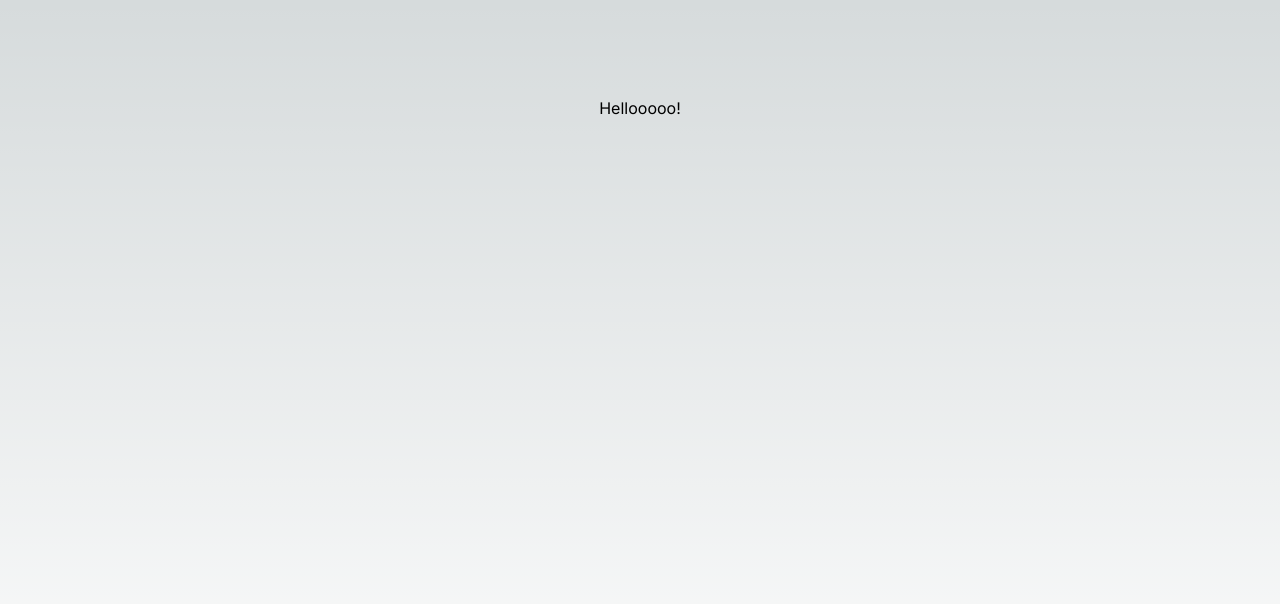
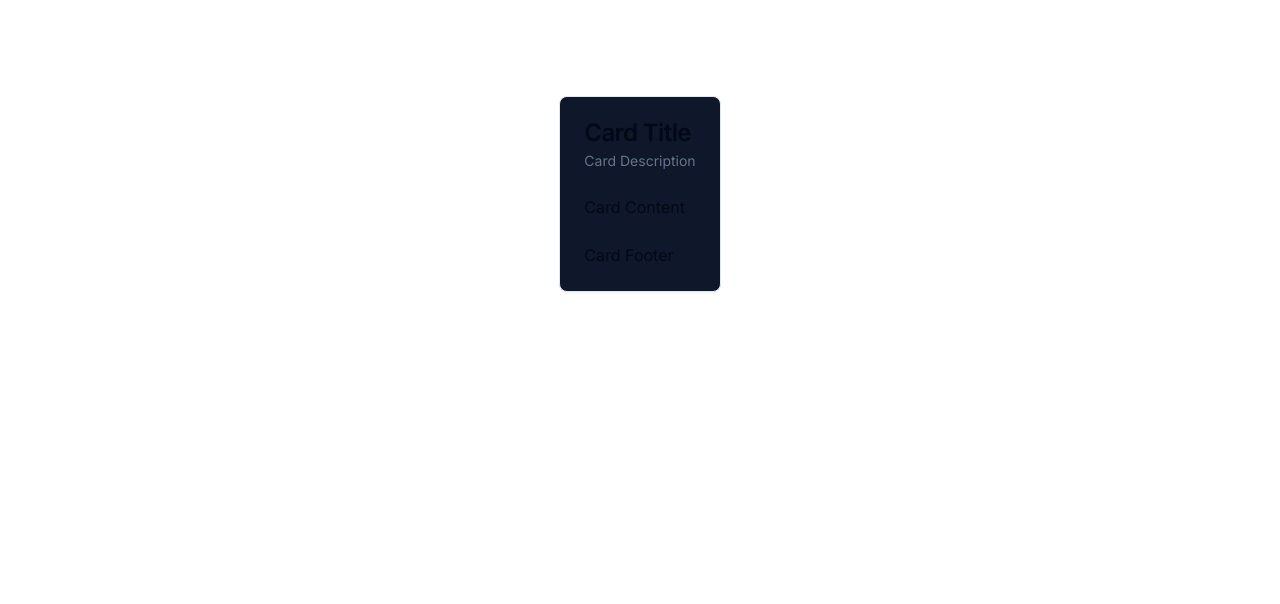
Before and after one commit to rowansean/pocket-advisor, a Next.js app: page / in a window 1280 px wide. Shown: the top 604 px of the page. Built offline with nearby package versions, Linux system fonts and the light colour scheme.

Commit message:
Installed shadcn

```diff
--- a/src/app/globals.css
+++ b/src/app/globals.css
@@ -2,32 +2,75 @@
 @tailwind components;
 @tailwind utilities;
 
-:root {
-  --foreground-rgb: 0, 0, 0;
-  --background-start-rgb: 214, 219, 220;
-  --background-end-rgb: 255, 255, 255;
-}
+@layer base {
+  :root {
+    --background: 0 0% 100%;
+    --foreground: 222.2 84% 4.9%;
 
-@media (prefers-color-scheme: dark) {
-  :root {
-    --foreground-rgb: 255, 255, 255;
-    --background-start-rgb: 0, 0, 0;
-    --background-end-rgb: 0, 0, 0;
+    --card: 0 0% 100%;
+    --card-foreground: 222.2 84% 4.9%;
+
+    --popover: 0 0% 100%;
+    --popover-foreground: 222.2 84% 4.9%;
+
+    --primary: 222.2 47.4% 11.2%;
+    --primary-foreground: 210 40% 98%;
+
+    --secondary: 210 40% 96.1%;
+    --secondary-foreground: 222.2 47.4% 11.2%;
+
+    --muted: 210 40% 96.1%;
+    --muted-foreground: 215.4 16.3% 46.9%;
+
+    --accent: 210 40% 96.1%;
+    --accent-foreground: 222.2 47.4% 11.2%;
+
+    --destructive: 0 84.2% 60.2%;
+    --destructive-foreground: 210 40% 98%;
+
+    --border: 214.3 31.8% 91.4%;
+    --input: 214.3 31.8% 91.4%;
+    --ring: 222.2 84% 4.9%;
+
+    --radius: 0.5rem;
+  }
+
+  .dark {
+    --background: 222.2 84% 4.9%;
+    --foreground: 210 40% 98%;
+
+    --card: 222.2 84% 4.9%;
+    --card-foreground: 210 40% 98%;
+
+    --popover: 222.2 84% 4.9%;
+    --popover-foreground: 210 40% 98%;
+
+    --primary: 210 40% 98%;
+    --primary-foreground: 222.2 47.4% 11.2%;
+
+    --secondary: 217.2 32.6% 17.5%;
+    --secondary-foreground: 210 40% 98%;
+
+    --muted: 217.2 32.6% 17.5%;
+    --muted-foreground: 215 20.2% 65.1%;
+
+    --accent: 217.2 32.6% 17.5%;
+    --accent-foreground: 210 40% 98%;
+
+    --destructive: 0 62.8% 30.6%;
+    --destructive-foreground: 210 40% 98%;
+
+    --border: 217.2 32.6% 17.5%;
+    --input: 217.2 32.6% 17.5%;
+    --ring: 212.7 26.8% 83.9%;
   }
 }
 
-body {
-  color: rgb(var(--foreground-rgb));
-  background: linear-gradient(
-      to bottom,
-      transparent,
-      rgb(var(--background-end-rgb))
-    )
-    rgb(var(--background-start-rgb));
-}
-
-@layer utilities {
-  .text-balance {
-    text-wrap: balance;
+@layer base {
+  * {
+    @apply border-border;
+  }
+  body {
+    @apply bg-background text-foreground;
   }
 }
--- a/src/app/page.js
+++ b/src/app/page.js
@@ -1,9 +1,30 @@
 import Image from "next/image";
+import Head from 'next/head';
+import {
+  Card,
+  CardContent,
+  CardDescription,
+  CardFooter,
+  CardHeader,
+  CardTitle,
+} from "@/components/ui/card";
+
 
 export default function Home() {
   return (
     <main className="flex min-h-screen flex-col items-center justify-between p-24">
-      Hellooooo!
+      <Card className="bg-primary">
+        <CardHeader>
+          <CardTitle>Card Title</CardTitle>
+          <CardDescription>Card Description</CardDescription>
+        </CardHeader>
+        <CardContent>
+          <p>Card Content</p>
+        </CardContent>
+        <CardFooter>
+          <p>Card Footer</p>
+        </CardFooter>
+      </Card>
     </main>
   );
 }
--- /dev/null
+++ b/src/components/ui/card.jsx
@@ -0,0 +1,50 @@
+import * as React from "react"
+
+import { cn } from "@/lib/utils"
+
+const Card = React.forwardRef(({ className, ...props }, ref) => (
+  <div
+    ref={ref}
+    className={cn("rounded-lg border bg-card text-card-foreground shadow-sm", className)}
+    {...props} />
+))
+Card.displayName = "Card"
+
+const CardHeader = React.forwardRef(({ className, ...props }, ref) => (
+  <div
+    ref={ref}
+    className={cn("flex flex-col space-y-1.5 p-6", className)}
+    {...props} />
+))
+CardHeader.displayName = "CardHeader"
+
+const CardTitle = React.forwardRef(({ className, ...props }, ref) => (
+  <h3
+    ref={ref}
+    className={cn("text-2xl font-semibold leading-none tracking-tight", className)}
+    {...props} />
+))
+CardTitle.displayName = "CardTitle"
+
+const CardDescription = React.forwardRef(({ className, ...props }, ref) => (
+  <p
+    ref={ref}
+    className={cn("text-sm text-muted-foreground", className)}
+    {...props} />
+))
+CardDescription.displayName = "CardDescription"
+
+const CardContent = React.forwardRef(({ className, ...props }, ref) => (
+  <div ref={ref} className={cn("p-6 pt-0", className)} {...props} />
+))
+CardContent.displayName = "CardContent"
+
+const CardFooter = React.forwardRef(({ className, ...props }, ref) => (
+  <div
+    ref={ref}
+    className={cn("flex items-center p-6 pt-0", className)}
+    {...props} />
+))
+CardFooter.displayName = "CardFooter"
+
+export { Card, CardHeader, CardFooter, CardTitle, CardDescription, CardContent }
--- /dev/null
+++ b/src/lib/utils.js
@@ -0,0 +1,6 @@
+import { clsx } from "clsx"
+import { twMerge } from "tailwind-merge"
+
+export function cn(...inputs) {
+  return twMerge(clsx(inputs))
+}
--- a/tailwind.config.js
+++ b/tailwind.config.js
@@ -1,18 +1,77 @@
 /** @type {import('tailwindcss').Config} */
 module.exports = {
+  darkMode: ["class"],
   content: [
-    "./src/pages/**/*.{js,ts,jsx,tsx,mdx}",
-    "./src/components/**/*.{js,ts,jsx,tsx,mdx}",
-    "./src/app/**/*.{js,ts,jsx,tsx,mdx}",
+    './pages/**/*.{js,jsx}',
+    './components/**/*.{js,jsx}',
+    './app/**/*.{js,jsx}',
+    './src/**/*.{js,jsx}',
   ],
+  prefix: "",
   theme: {
+    container: {
+      center: true,
+      padding: "2rem",
+      screens: {
+        "2xl": "1400px",
+      },
+    },
     extend: {
-      backgroundImage: {
-        "gradient-radial": "radial-gradient(var(--tw-gradient-stops))",
-        "gradient-conic":
-          "conic-gradient(from 180deg at 50% 50%, var(--tw-gradient-stops))",
+      colors: {
+        border: "hsl(var(--border))",
+        input: "hsl(var(--input))",
+        ring: "hsl(var(--ring))",
+        background: "hsl(var(--background))",
+        foreground: "hsl(var(--foreground))",
+        primary: {
+          DEFAULT: "hsl(var(--primary))",
+          foreground: "hsl(var(--primary-foreground))",
+        },
+        secondary: {
+          DEFAULT: "hsl(var(--secondary))",
+          foreground: "hsl(var(--secondary-foreground))",
+        },
+        destructive: {
+          DEFAULT: "hsl(var(--destructive))",
+          foreground: "hsl(var(--destructive-foreground))",
+        },
+        muted: {
+          DEFAULT: "hsl(var(--muted))",
+          foreground: "hsl(var(--muted-foreground))",
+        },
+        accent: {
+          DEFAULT: "hsl(var(--accent))",
+          foreground: "hsl(var(--accent-foreground))",
+        },
+        popover: {
+          DEFAULT: "hsl(var(--popover))",
+          foreground: "hsl(var(--popover-foreground))",
+        },
+        card: {
+          DEFAULT: "hsl(var(--card))",
+          foreground: "hsl(var(--card-foreground))",
+        },
+      },
+      borderRadius: {
+        lg: "var(--radius)",
+        md: "calc(var(--radius) - 2px)",
+        sm: "calc(var(--radius) - 4px)",
+      },
+      keyframes: {
+        "accordion-down": {
+          from: { height: "0" },
+          to: { height: "var(--radix-accordion-content-height)" },
+        },
+        "accordion-up": {
+          from: { height: "var(--radix-accordion-content-height)" },
+          to: { height: "0" },
+        },
+      },
+      animation: {
+        "accordion-down": "accordion-down 0.2s ease-out",
+        "accordion-up": "accordion-up 0.2s ease-out",
       },
     },
   },
-  plugins: [],
-};
+  plugins: [require("tailwindcss-animate")],
+}
```
Also changed, not shown: package.json (+9 -4 lines), components.json (added), 1 other file (tests, documents, lock files or other folders).
